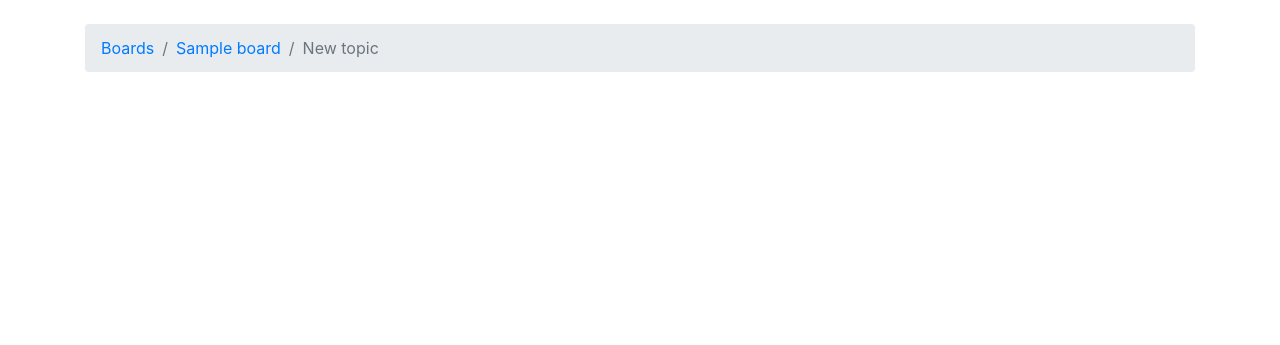
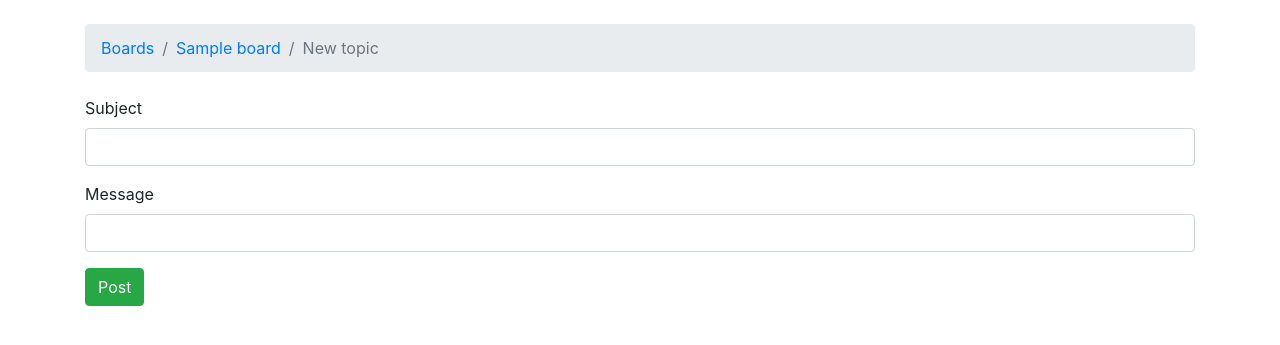
Before and after one commit to tcrundall/django-tutorial, a Django app: page /boards/1/new/ in a window 1280 px wide. Shown: the part 56-401 px from the top of the page. Run offline with Django 4.2, Linux system fonts and the light colour scheme; tables that the repository leaves empty hold one stand-in row (values such as "Sample post"); some libraries are stand-ins or nearby versions.

Commit message:
Add naive topic form

```diff
--- a/playground/boards/views.py
+++ b/playground/boards/views.py
@@ -1,5 +1,6 @@
-from django.shortcuts import render, get_object_or_404
-from .models import Board
+from django.contrib.auth.models import User
+from django.shortcuts import render, redirect, get_object_or_404
+from .models import Board, Topic, Post
 
 # Create your views here.
 def home(request):
@@ -12,6 +13,27 @@ def board_topics(request, pk):
 
 def new_topic(request, pk):
     board = get_object_or_404(Board, pk=pk)
+
+    if request.method == 'POST':
+        subject = request.POST['subject']
+        message = request.POST['message']
+
+        user = User.objects.first() #TODO: get the currently logged in user
+
+        topic = Topic.objects.create(
+            subject=subject,
+            board=board,
+            starter=user,
+        )
+
+        post = Post.objects.create(
+            message=message,
+            topic=topic,
+            created_by=user,
+        )
+
+        return redirect('board_topics', pk=board.pk) # TODO: redirect to the created topic page
+
     return render(request, 'new_topic.html', {'board': board})
 
 def user(request, username):
--- a/playground/templates/new_topic.html
+++ b/playground/templates/new_topic.html
@@ -11,4 +11,16 @@
 {% endblock %}
 
 {% block content %}
+  <form method="post">
+    {% csrf_token %}
+    <div class="form-group">
+      <label for="id_subect">Subject</label>
+      <input type="text" class="form-control" id="id_subject" name="subject">
+    </div>
+    <div class="form-group">
+      <label for="id_message">Message</label>
+      <input type="text" class="form-control" id="id_message" name="message">
+    </div>
+    <button type="submit" class="btn btn-success">Post</button>
+  </form>
 {% endblock %}
```
